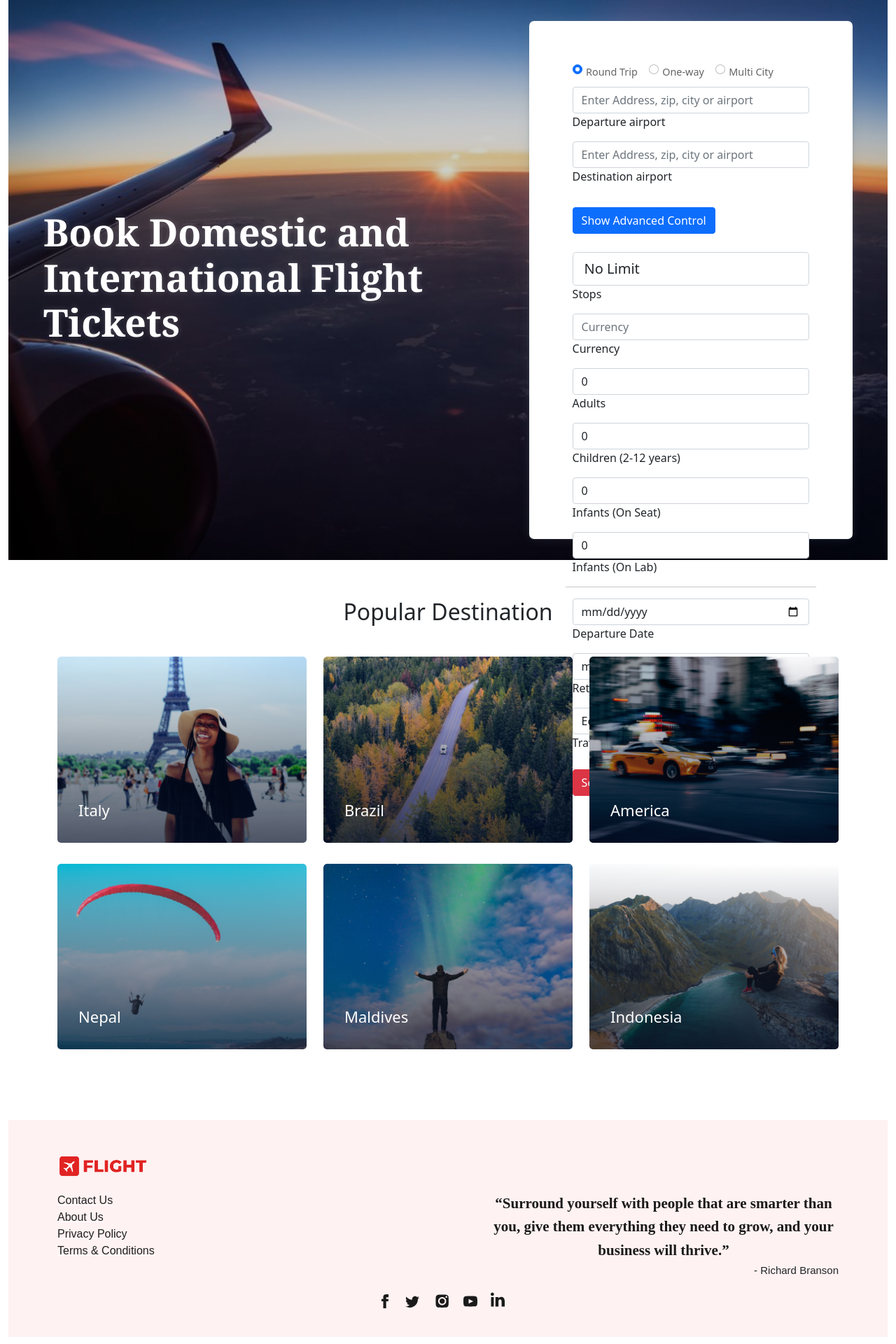
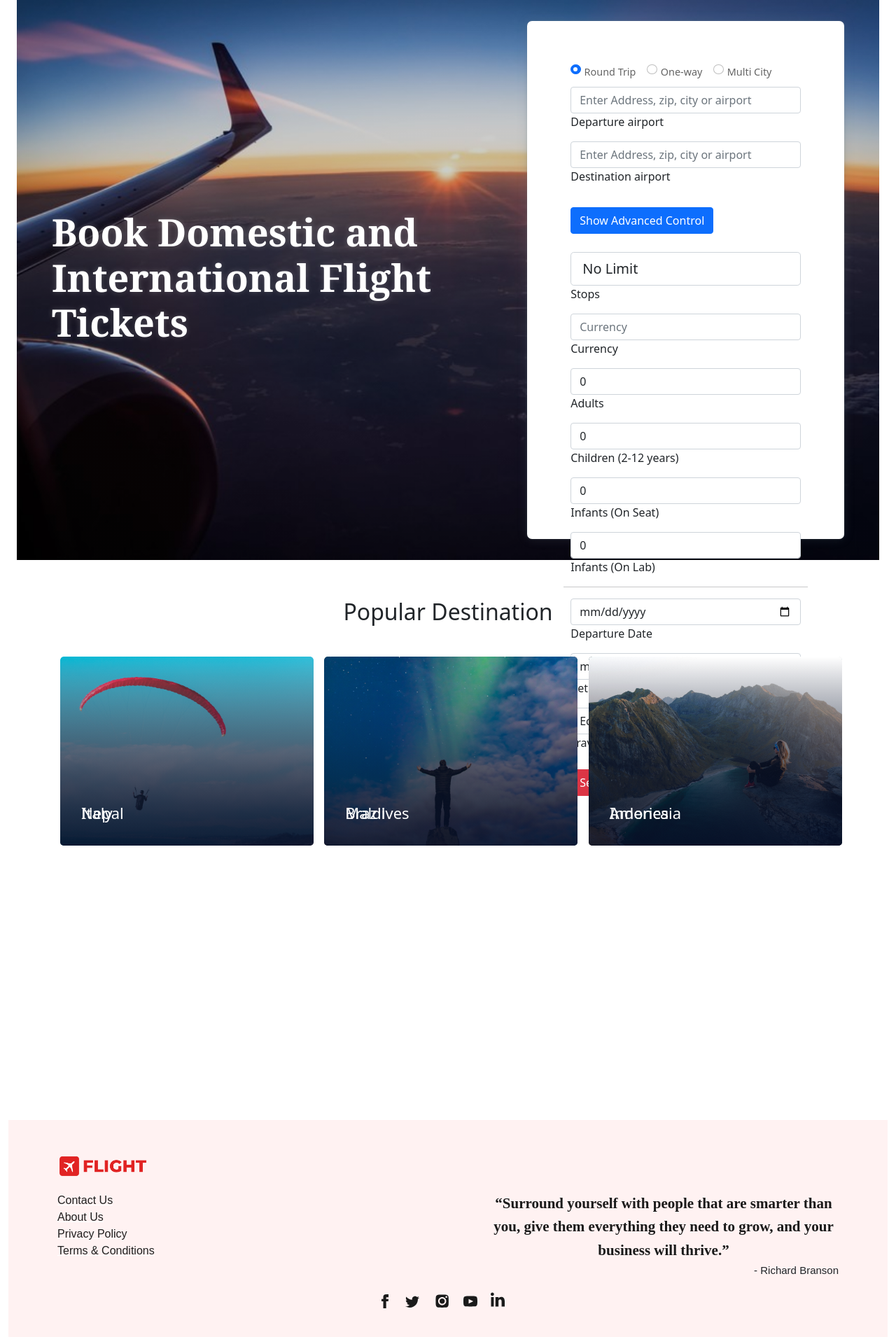
Before and after one commit to parkson-tano/skyglobal, a Django app: page / in a window 1280 px wide. Shown: the part 60-1980 px from the top of the page at 70% size. Run offline with Django 4.2, Linux system fonts and the light colour scheme; some libraries are stand-ins or nearby versions; some web fonts are replaced.

Commit message:
fixed style

```diff
--- a/assets/css/layout_style.css
+++ b/assets/css/layout_style.css
@@ -181,7 +181,7 @@ body{
     border-radius: 5px;
     overflow: hidden;
     transition: 0.3s;
-    position: relative;
+    position: absolute;
 }
 .single_destination::before{
     background: linear-gradient(to bottom, rgba(4, 14, 39, 0) 0%, rgba(4, 14, 39, 0.7) 100%);
--- a/static/css/layout_style.css
+++ b/static/css/layout_style.css
@@ -181,7 +181,7 @@ body{
     border-radius: 5px;
     overflow: hidden;
     transition: 0.3s;
-    position: relative;
+    position: absolute;
 }
 .single_destination::before{
     background: linear-gradient(to bottom, rgba(4, 14, 39, 0) 0%, rgba(4, 14, 39, 0.7) 100%);
--- a/templates/flight/layout.html
+++ b/templates/flight/layout.html
@@ -89,7 +89,10 @@
     </nav>
 
     <main>
+      <div class='container-fluid'>
+
       {% block body %}{% endblock %}
+      </div>
     </main>
 
     <footer>
```
Also changed, not shown: assets/css/search_style.css (+4 -4 lines).
